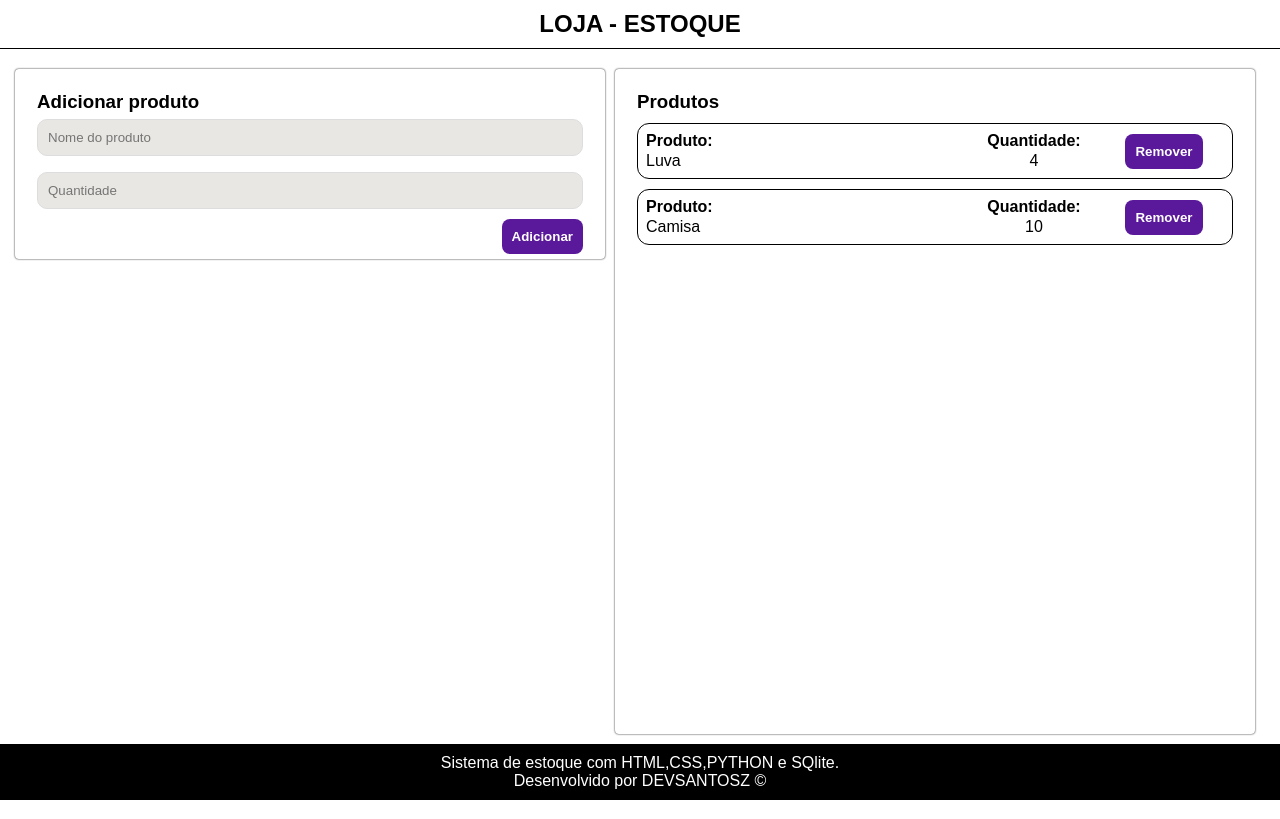
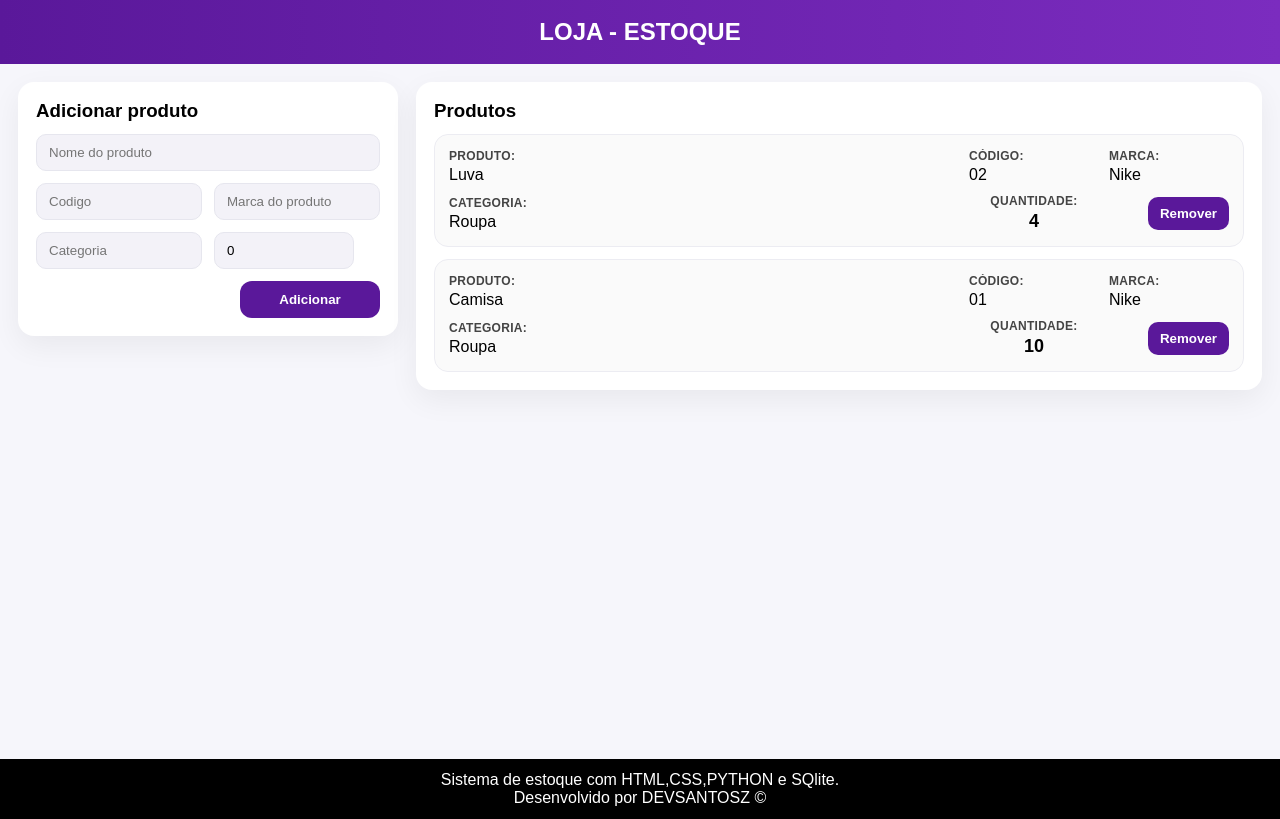
Before and after one commit to Devsantosz/Sistema-de-estoque, a Flask app: page / in a window 1280 px wide. Run offline with Flask 3, Linux system fonts and the light colour scheme; data comes from the database, SQL or seed files in the repository; both versions use the stored data as it was after the commit.

Commit message:
Style - adicionando estilo profissional e funcoes

```diff
--- a/app.py
+++ b/app.py
@@ -22,6 +22,9 @@ def init_db():
         CREATE TABLE IF NOT EXISTS products (
             id INTEGER PRIMARY KEY AUTOINCREMENT,
             name TEXT NOT NULL,
+            codigo TEXT NOT NULL UNIQUE,
+            marca TEXT NOT NULL,
+            categoria TEXT NOT NULL,
             quantity INTEGER NOT NULL DEFAULT 0
         );
     """)
@@ -32,7 +35,7 @@ def init_db():
 def home():
     con = get_db()
     cur = con.cursor()
-    cur.execute("SELECT id, name, quantity FROM products ORDER BY id DESC")
+    cur.execute("SELECT id, name, codigo, marca, categoria, quantity FROM products ORDER BY id DESC")
     products = cur.fetchall()
     con.close()
     return render_template("dashboard.html", products=products)
@@ -41,27 +44,39 @@ def home():
 
 @app.post("/add")
 def adicionar():
-    name = request.form["name"].strip()
-    if not name:
+    name = request.form.get("name", "").strip()
+    codigo = request.form.get("codigo", "").strip()
+    marca = request.form.get("marca", "").strip()
+    categoria = request.form.get("categoria", "").strip()
+
+    if not name or not codigo or not marca or not categoria:
         return redirect("/")
 
-    qty = max(0, int(request.form["qty"]))
+    try:
+        qty = int(request.form.get("qty", 0))
+    except ValueError:
+        qty = 0
+    qty = max(0, qty)
 
     con = get_db()
     cur = con.cursor()
 
+    # agora o identificador é o codigo (UNIQUE)
+    cur.execute("SELECT id, quantity FROM products WHERE codigo = ?", (codigo,))
+    product = cur.fetchone()
 
-    cur.execute("SELECT id, quantity FROM products WHERE name = ?", (name,))
-    product = cur.fetchone()
     if product:
         new_qty = product["quantity"] + qty
-        cur.execute("UPDATE products SET quantity = ? WHERE id = ?",
-            (new_qty, product["id"]))
+        cur.execute(
+            "UPDATE products SET name = ?, marca = ?, categoria = ?, quantity = ? WHERE id = ?",
+            (name, marca, categoria, new_qty, product["id"])
+        )
     else:
         cur.execute(
-            "INSERT INTO products (name, quantity) VALUES (?, ?)",
-            (name, qty)
+            "INSERT INTO products (name, codigo, marca, categoria, quantity) VALUES (?, ?, ?, ?, ?)",
+            (name, codigo, marca, categoria, qty)
         )
+
     con.commit()
     con.close()
     return redirect("/")
--- a/static/style.css
+++ b/static/style.css
@@ -5,152 +5,198 @@
   padding: 0;
   box-sizing: border-box;
   font-family: Arial, sans-serif;
-  }
+}
 
 body{
   background: #f6f6fb;
 }
 
+/* ===== Topo ===== */
 .topbar {
   text-align: center;
-  color: rgb(0, 0, 0);
-  padding: 10px;
-  background-color: #ffffff;
-  border-bottom: 1px solid black;
+  color: #fff;
+  padding: 18px 10px;
+  background: linear-gradient(90deg, #5a189a, #7b2cbf);
+  border-bottom: none;
 }
 
+/* ===== Layout principal ===== */
 main{
   display: grid;
-  height: calc(100vh - 105px);
-  grid-template-columns: auto 1fr auto;
-  grid-template-rows: 30% 1fr;
-  background-color: #ffffff;
-  padding: 15px;
+  grid-template-columns: 1fr;
+  gap: 18px;
+  padding: 18px;
+  min-height: calc(100vh - 105px);
+  background: #f6f6fb;
 }
 
+/* Em telas maiores: form à esquerda, lista à direita */
+@media screen and (min-width: 900px){
+  main{
+    grid-template-columns: 380px 1fr;
+    align-items: start;
+  }
+
+  #pesq{ grid-column: 1; }
+  #list-prod{ grid-column: 2; }
+}
+
+/* ===== Cards ===== */
 .card {
-  max-width: 700px;
   width: 100%;
-  flex: auto;
-  grid-column: 2;
-  margin: 5px auto;
-  background: white;
-  padding: 22px;
-  border-radius: 4px;
-  box-shadow: 0px 0px 2px rgb(0, 0, 0);
+  background: #fff;
+  padding: 18px;
+  border-radius: 16px;
+  box-shadow: 0 10px 30px rgba(0,0,0,0.06);
+  margin: 0; /* tira o "auto" que atrapalha o grid */
 }
 
 #pesq{
   display: flex;
   flex-direction: column;
-  grid-row: 1;
 }
 
-#list-prod{
-  height: 100%;
-  width: 100%;
-  grid-row: 2;
+#pesq h3, #list-prod h3{
+  margin-bottom: 12px;
 }
 
-label { display:block; margin-top:12px; font-weight:600; }
-input {
-  width:100%;
-  padding:10px;
-  border:1px solid #ddd;
-  border-radius:10px;
-  margin-top:6px;
+/* ===== Form ===== */
+.row {
+  display: grid;
+  grid-template-columns: 1fr 1fr;
+  gap: 12px;
 }
 
+/* Faz "Nome do produto" ocupar a linha inteira */
+.row input[name="name"]{
+  grid-column: 1 / -1;
+}
+
+/* Quantidade menor pra ficar com cara de sistema */
+.row input[name="qty"]{
+  max-width: 140px;
+}
+
+/* Inputs */
+input {
+  width: 100%;
+  padding: 10px 12px;
+  border: 1px solid #e6e6ee;
+  border-radius: 10px;
+  background: #f3f2f8;
+  outline: none;
+}
+
+input:focus{
+  border-color: #7b2cbf;
+  box-shadow: 0 0 0 3px rgba(123,44,191,0.15);
+  background: #fff;
+}
+
+/* Botão */
 button {
-  margin-top: 0px;
-  padding: 10px 10px;
+  padding: 11px 14px;
   border: 0;
-  border-radius: 8px;
+  border-radius: 12px;
   cursor: pointer;
   background: #5a189a;
   color: white;
   font-weight: 700;
-  margin-left: auto;
-}
-.error {
-   color: #b00020;
-   margin-top: 10px; }
-
-
-
-.row {
-  display:flex;
-  gap: 10px;
-  flex-wrap: wrap;
+  transition: 0.2s ease;
 }
 
-.row input {
-  background-color: rgb(233, 231, 227);
-  width: 100%;
-  min-width: 100px;
+/* Botão do form alinhado no final e ocupando uma “célula” */
+#pesq .row button{
+  grid-column: 2; /* fica na direita */
+  justify-self: end;
+  min-width: 140px;
 }
 
+button:hover {
+  transform: translateY(-1px);
+  filter: brightness(0.95);
+}
+
+.error {
+  color: #b00020;
+  margin-top: 10px;
+}
+
+/* ===== Lista ===== */
 .list {
   list-style: none;
   padding: 0;
   margin: 0;
-  max-width: 100%;
-
-
-  max-height: 50VH;
+  max-height: 58vh;
   overflow-y: auto;
+  display: flex;
+  flex-direction: column;
+  gap: 12px;
 }
 
+/* Item do produto */
 .item{
-  border: 1px solid black;
-  border-radius: 12px;
-  padding: 8px;
-  margin: 10px 0px;
+  background: #fafafa;
+  border: 1px solid #ececf2;
+  border-radius: 14px;
+  padding: 14px;
   display: grid;
-  grid-template-columns: 1fr 140px 120px; /* produto | qtd | ações */
+  grid-template-columns: minmax(0, 1fr) 130px 120px;
   align-items: center;
+  gap: 10px;
+  transition: 0.2s ease;
 }
 
+.item:hover{
+  background: #f3f2f8;
+  transform: translateY(-2px);
+}
+
+/* Textos dentro (evita estourar) */
+.item div p{
+  overflow: hidden;
+  text-overflow: ellipsis;
+  white-space: nowrap;
+}
+
+.titulo{
+  font-weight: 800;
+  font-size: 12px;
+  color: #444;
+  padding-bottom: 3px;
+  text-transform: uppercase;
+  letter-spacing: 0.3px;
+}
 
 .item .qtd{
   text-align: center;
 }
 
+.res {
+  text-align: center;
+  font-size: 18px;
+  font-weight: 800;
+  color: #000000;
+}
+
+/* Ações */
 .item .acoes{
   display: flex;
   justify-content: flex-end;
 }
 
-.item > div:last-child{
-  display: flex;
-  flex-direction: column;
-  align-items: center;
+/* Botão remover menor (fica mais elegante) */
+.item .acoes button{
+  padding: 9px 12px;
+  border-radius: 10px;
 }
 
-
-.titulo{
-  font-weight: bolder;
-
-  padding-bottom: 2px;
-}
-
-.res {
-    text-align: center;
-}
-
-button:hover {
-  background-color: #000;
-  color: #fff;
-  cursor: pointer;
-  transition: 0.3s;
-}
-
+/* ===== Footer ===== */
 footer{
-  padding: 10px;
+  padding: 12px;
   color: #ffffff;
   background-color: #000000;
   text-align: center;
-
   font-family: 'Times New Roman', Times, serif;
   font-size: 1em;
 }
@@ -165,23 +211,14 @@ footer p a:hover{
   transition: 0.5s;
 }
 
-@media screen and (min-width: 768px){
-  main{
-    grid-template-columns: auto 1fr 50vw auto;
-    gap: 10px;
+/* Ajuste extra para telas pequenas: botão ocupa a largura toda */
+@media (max-width: 480px){
+  #pesq .row{
+    grid-template-columns: 1fr;
   }
-
-  #pesq{
-    grid-column: 1 / 3;
-    transition: 0.8s ease;
-  }
-  #list-prod{
-    grid-column: 3;
-    grid-row: 1 / 3;
-    transition: 0.8s ease;
-  }
-
-  .list{
-    max-height: 76vh;
+  #pesq .row button{
+    grid-column: 1;
+    justify-self: stretch;
+    width: 100%;
   }
 }
--- a/templates/dashboard.html
+++ b/templates/dashboard.html
@@ -16,15 +16,18 @@
     <section class="card" id="pesq">
       <h3>Adicionar produto</h3>
       <form method="post" action="/add" class="row">
-        <input name="name" placeholder="Nome do produto" required>
-        <input name="qty" type="number" placeholder="Quantidade" required>
-        <button>Adicionar</button>
+          <input name="name" placeholder="Nome do produto" required>
+          <input name="codigo" placeholder="Codigo" type="text" required>
+          <input name="marca" placeholder="Marca do produto" type="text" required>
+          <input name="categoria" placeholder="Categoria" type="text" required>
+          <input name="qty" type="number" placeholder="Quantidade" required min="0" value="0">
+          <button type="submit">Adicionar</button>
       </form>
+
     </section>
 
     <section class="card" id="list-prod">
       <h3>Produtos</h3>
-
         <ul class="list">
           {% for p in products %}
             <li class="item">
@@ -32,6 +35,22 @@
                 <p class="titulo">Produto:</p>
                 <p>{{ p["name"] }}</p>
               </div>
+
+              <div>
+                <p class="titulo">Código:</p>
+                <p>{{ p["codigo"] }}</p>
+              </div>
+
+              <div>
+                <p class="titulo">Marca:</p>
+                <p>{{ p["marca"] }}</p>
+              </div>
+
+              <div>
+                <p class="titulo">Categoria:</p>
+                <p>{{ p["categoria"] }}</p>
+              </div>
+
 
               <div class="qtd">
                 <p class="titulo">Quantidade:</p>
```
Also changed, not shown: data/app.db.
